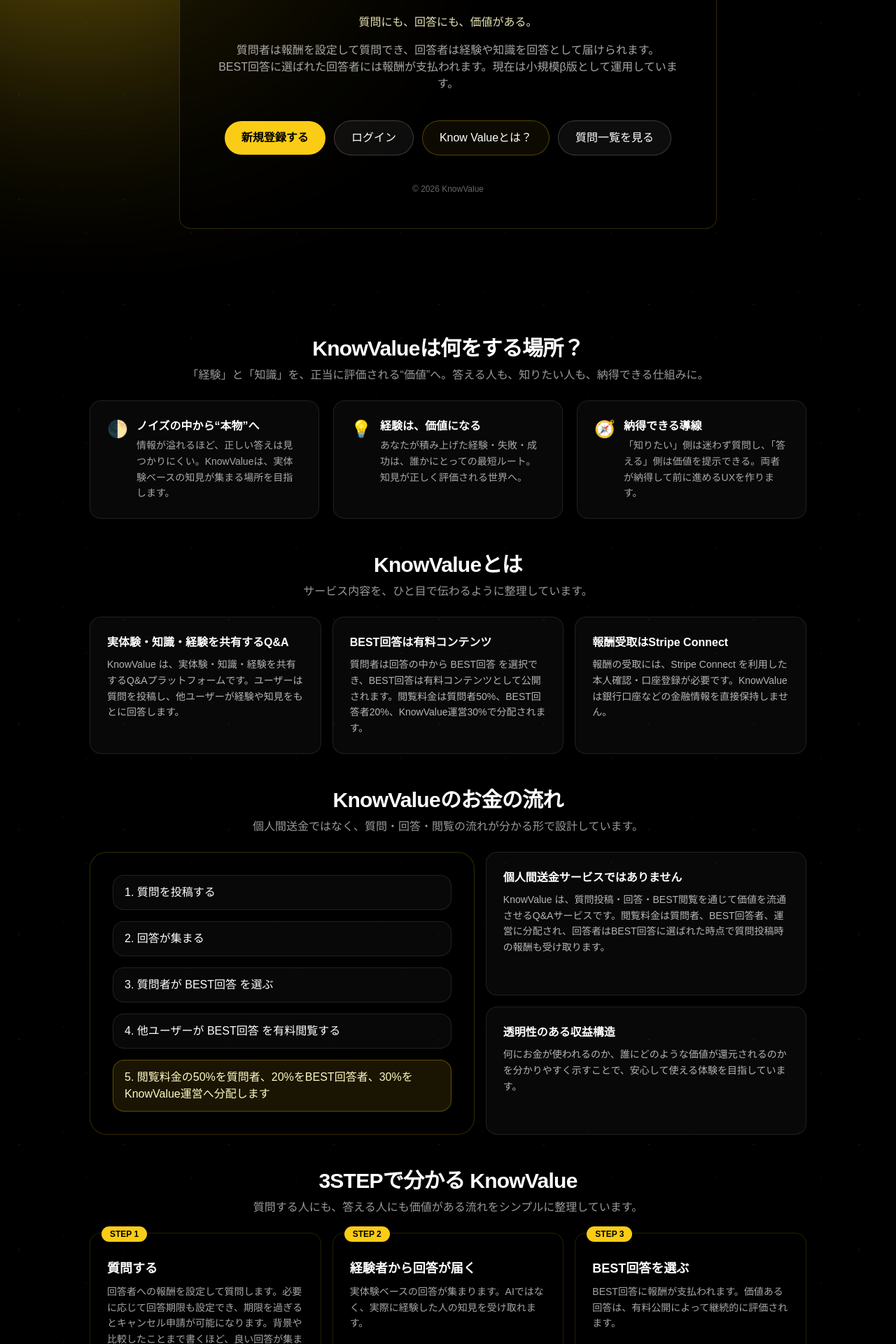
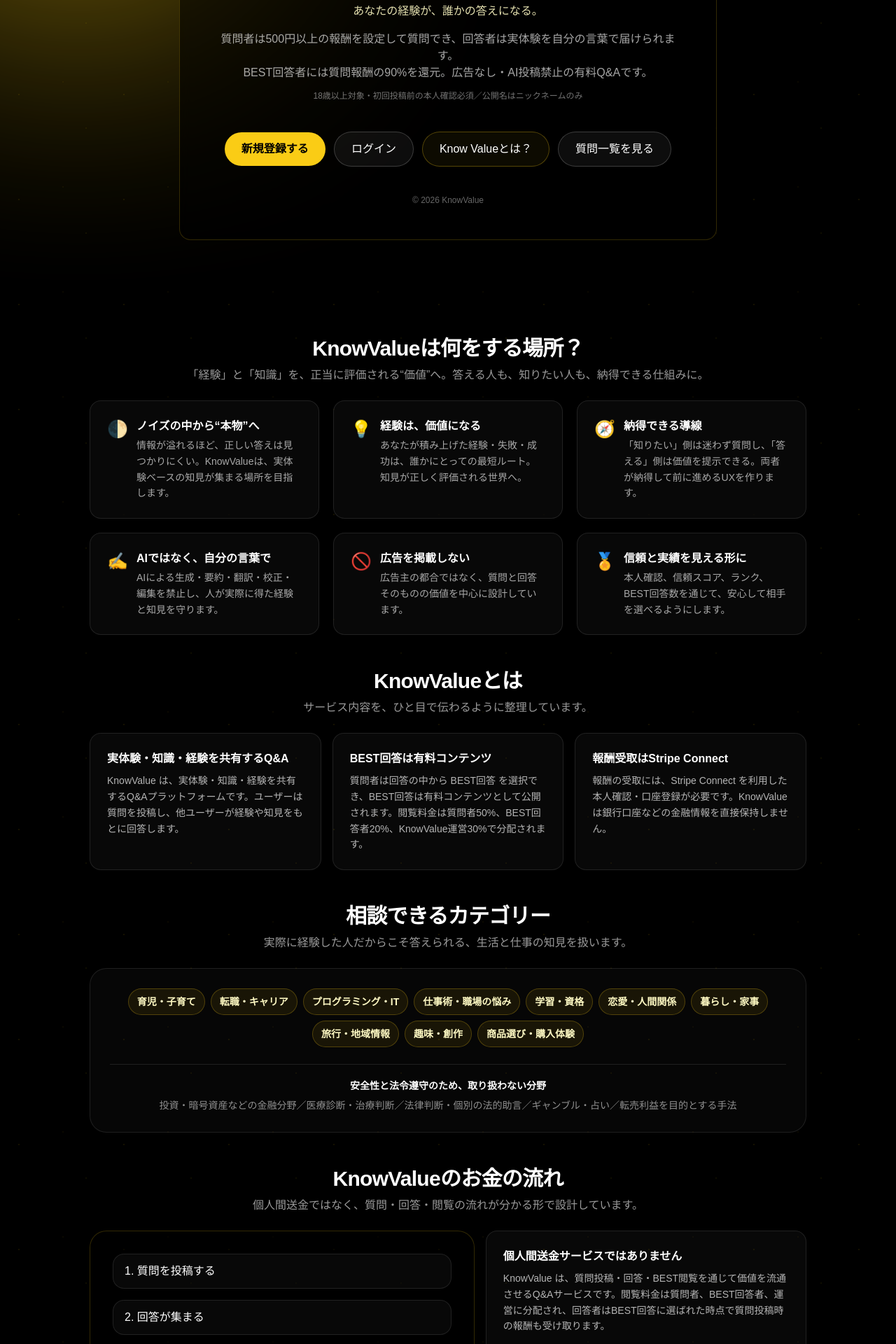
Before and after one commit to Kyuya0707/mitt-dev, a Next.js app: page / in a window 1280 px wide. Shown: the part 360-2280 px from the top of the page at 70% size. Built offline with nearby package versions, Linux system fonts and the light colour scheme; no server answers.

Commit message:
fix: align homepage with finalized requirements

```diff
--- a/app/(welcome)/page.tsx
+++ b/app/(welcome)/page.tsx
@@ -200,19 +200,40 @@
   defaultOpen?: boolean;
 };
 
+const ACTIVE_CATEGORIES = [
+  "育児・子育て",
+  "転職・キャリア",
+  "プログラミング・IT",
+  "仕事術・職場の悩み",
+  "学習・資格",
+  "恋愛・人間関係",
+  "暮らし・家事",
+  "旅行・地域情報",
+  "趣味・創作",
+  "商品選び・購入体験",
+] as const;
+
+const PROHIBITED_TOPICS = [
+  "投資・暗号資産などの金融分野",
+  "医療診断・治療判断",
+  "法律判断・個別の法的助言",
+  "ギャンブル・占い",
+  "転売利益を目的とする手法",
+] as const;
+
 const FAQ_ITEMS: FaqEntry[] = [
   {
     q: "質問をキャンセルできますか？",
-    a: "質問投稿後すぐに自由キャンセルはできません。回答期限を過ぎるとキャンセル申請が可能になり、回答がない場合は自動承認、回答がある場合は運営が内容を確認します。承認時は質問報酬を返金しますが、10%の利用料は返金されません。",
+    a: "質問投稿後すぐに自由キャンセルはできません。回答期限を過ぎるとキャンセル申請が可能になり、回答がない場合は自動承認、回答がある場合は運営が内容を確認します。承認時は質問報酬を返金しますが、10%の利用料とBoost料金は原則返金されません。",
     defaultOpen: true,
   },
   {
     q: "回答期限は設定できますか？",
-    a: "はい。質問投稿時に回答期限の設定が必須で、通常は投稿日の14日後以降を指定します。",
+    a: "はい。質問投稿時に回答期限の設定が必須で、通常は投稿日の14日後以降を指定します。条件を満たすBoost利用時だけ、最短7日まで短縮できます。",
   },
   {
     q: "回答期限を過ぎるとどうなりますか？",
-    a: "回答期限を過ぎると、質問者はキャンセル申請ができるようになります。キャンセルは引き続き管理者承認制で、決済や返金の扱いは運営確認後に進みます。",
+    a: "質問者はキャンセル申請ができるようになります。キャンセルが承認されるかBEST回答が決まるまでは回答を受け付けるため、良い回答をそのまま待つこともできます。",
   },
   {
     q: "回答期限は後から変更できますか？",
@@ -220,7 +241,7 @@
   },
   {
     q: "BEST回答とは何ですか？",
-    a: "質問者が、いちばん参考になった回答をBEST回答として選ぶ仕組みです。BEST回答に選ばれた回答者には、質問投稿時に設定された報酬が支払われます。BEST回答は、購入者だけが閲覧できる有料コンテンツになります。",
+    a: "質問者が、いちばん参考になった一つの回答をBEST回答として選ぶ仕組みです。BEST回答者には質問報酬の90%がサービス内残高へ付与されます。BEST回答は、質問者・回答者・購入者だけが全文を閲覧できる有料コンテンツになります。",
   },
   {
     q: "BEST回答の閲覧料とは何ですか？",
@@ -236,7 +257,7 @@
   },
   {
     q: "回答者はいつ報酬を受け取れますか？",
-    a: "回答がBEST回答に選ばれると、質問投稿時に設定された報酬の対象になります。報酬の受け取りには、マイページからの受取設定が必要です。設定が未完了の場合、支払いに時間がかかることがあります。",
+    a: "BEST回答に選ばれると質問報酬の90%がサービス内残高へ付与されます。月次締め時点で残高が5,000円以上ならまとめて振り込み、5,000円未満は翌月へ繰り越します。受け取りにはマイページからの受取設定が必要です。",
   },
   {
     q: "報酬を受け取るには何が必要ですか？",
@@ -244,7 +265,7 @@
   },
   {
     q: "質問はどのように投稿しますか？",
-    a: "質問内容、カテゴリ、報酬金額、BEST閲覧料に加えて、必要に応じて回答期限も入力して投稿します。必要に応じて画像も添付できます。決済が完了すると質問が公開され、回答が集まったら質問者がBEST回答を選びます。",
+    a: "質問内容、カテゴリ、500円以上の報酬金額、BEST閲覧料、回答期限を入力します。投稿時のお支払いは質問報酬と10%のプラットフォーム利用料です。決済が完了すると公開され、回答が集まったら質問者がBEST回答を選びます。",
   },
   {
     q: "回答はどのように投稿しますか？",
@@ -252,11 +273,19 @@
   },
   {
     q: "交渉機能とは何ですか？",
-    a: "回答者が「追加報酬があれば、もっと詳しく回答できる」と質問者へ提案できる機能です。質問者が承認すると追加決済に進み、見送られた場合は回答者へ通知されます。通常のBEST回答報酬とは別の提案機能です。",
+    a: "回答者が追加報酬を提案できる機能です。質問者が承認すると追加報酬と10%の利用料を支払い、提案者が7日以内に回答すると追加報酬の90%が付与されます。追加報酬は、その回答がBESTに選ばれなくても返金されません。",
   },
   {
-    q: "AI回答ではなく、実体験や知見を重視しているのはなぜですか？",
-    a: "KnowValueは、実際に経験した人の知見に価値があると考えています。AIの一般論よりも、失敗談や現場感のある答えのほうが、より具体的で役立つことが多いからです。",
+    q: "投稿にAIを利用できますか？",
+    a: "利用できません。回答だけでなく、質問やコメントを含む投稿について、AIによる生成・要約・翻訳・校正・編集を禁止しています。ご自身の言葉と実体験で投稿してください。",
+  },
+  {
+    q: "90日以内にBEST回答が決まらない場合は？",
+    a: "決済完了から90日で質問報酬を自動返金し、質問を報酬停止中にして新しい回答を停止します。質問と既存回答は残り、質問者は新しい報酬と10%の利用料を支払って同じ質問を再開できます。",
+  },
+  {
+    q: "Boostとは何ですか？",
+    a: "報酬3,000円以上の質問を3日間上位へ表示する機能です。1回の料金は質問報酬の10%で、一つの質問につき最大3回利用できます。",
   },
   {
     q: "不適切な投稿や違反投稿は通報できますか？",
@@ -284,7 +313,7 @@
   },
   {
     q: "どんな人に向いていますか？",
-    a: "本気で“答え”が欲しい人、そして経験を正しく評価してもらいたい人に向いています。仕事・生活・投資・キャリアなど、実体験が強い領域ほど相性が良いです。",
+    a: "本気で答えが欲しい人、そして自分の経験を正しく評価してもらいたい18歳以上の人に向いています。育児、キャリア、IT、仕事、学習、恋愛、暮らしなど、実体験が役立つ領域で利用できます。",
   },
 ] as const;
 
@@ -390,9 +419,9 @@
                 animate={{ opacity: 1 }}
                 transition={{ duration: 1.0, delay: 0.55 }}
               >
-                あなたの経験が、
+                あなたの経験は、
                 <br />
-                誰かの答えになる。
+                <span className="text-yellow-300">AIよりも価値がある。</span>
               </motion.p>
 
               <motion.p
@@ -401,9 +430,9 @@
                 animate={{ opacity: 1 }}
                 transition={{ duration: 1.0, delay: 0.68 }}
               >
-                質問にも、回答にも、
+                あなたの経験が、
                 <br className="sm:hidden" />
-                価値がある。
+                誰かの答えになる。
               </motion.p>
 
               <motion.p
@@ -412,9 +441,18 @@
                 animate={{ opacity: 1 }}
                 transition={{ duration: 1.0, delay: 0.8 }}
               >
-                質問者は報酬を設定して質問でき、回答者は経験や知識を回答として届けられます。
+                質問者は500円以上の報酬を設定して質問でき、回答者は実体験を自分の言葉で届けられます。
                 <br />
-                BEST回答に選ばれた回答者には報酬が支払われます。現在は小規模β版として運用しています。
+                BEST回答者には質問報酬の90%を還元。広告なし・AI投稿禁止の有料Q&amp;Aです。
+              </motion.p>
+
+              <motion.p
+                className="mt-3 text-xs leading-relaxed text-white/45"
+                initial={{ opacity: 0 }}
+                animate={{ opacity: 1 }}
+                transition={{ duration: 1.0, delay: 0.9 }}
+              >
+                18歳以上対象・初回投稿前の本人確認必須／公開名はニックネームのみ
               </motion.p>
 
               {/* ✅ CTA（ここだけログイン状態で出し分け） */}
@@ -532,6 +570,24 @@
                 desc="「知りたい」側は迷わず質問し、「答える」側は価値を提示できる。両者が納得して前に進めるUXを作ります。"
                 delay={0.19}
               />
+              <FeatureCard
+                icon="✍️"
+                title="AIではなく、自分の言葉で"
+                desc="AIによる生成・要約・翻訳・校正・編集を禁止し、人が実際に得た経験と知見を守ります。"
+                delay={0.26}
+              />
+              <FeatureCard
+                icon="🚫"
+                title="広告を掲載しない"
+                desc="広告主の都合ではなく、質問と回答そのものの価値を中心に設計しています。"
+                delay={0.33}
+              />
+              <FeatureCard
+                icon="🏅"
+                title="信頼と実績を見える形に"
+                desc="本人確認、信頼スコア、ランク、BEST回答数を通じて、安心して相手を選べるようにします。"
+                delay={0.4}
+              />
             </div>
 
             <div className="mt-12">
@@ -553,6 +609,35 @@
                   title="報酬受取はStripe Connect"
                   desc="報酬の受取には、Stripe Connect を利用した本人確認・口座登録が必要です。KnowValue は銀行口座などの金融情報を直接保持しません。"
                 />
+              </div>
+            </div>
+
+            <div className="mt-12">
+              <SectionTitle
+                title="相談できるカテゴリー"
+                subtitle="実際に経験した人だからこそ答えられる、生活と仕事の知見を扱います。"
+              />
+
+              <div className="rounded-3xl border border-white/10 bg-white/[0.025] p-5 sm:p-7">
+                <div className="flex flex-wrap justify-center gap-2">
+                  {ACTIVE_CATEGORIES.map((category) => (
+                    <span
+                      key={category}
+                      className="rounded-full border border-yellow-400/25 bg-yellow-400/[0.08] px-3 py-2 text-xs font-semibold text-yellow-100 sm:text-sm"
+                    >
+                      {category}
+                    </span>
+                  ))}
+                </div>
+
+                <div className="mt-6 border-t border-white/10 pt-5">
+                  <p className="text-center text-sm font-bold text-white">
+                    安全性と法令遵守のため、取り扱わない分野
+                  </p>
+                  <p className="mt-2 text-center text-xs leading-relaxed text-white/55 sm:text-sm">
+                    {PROHIBITED_TOPICS.join("／")}
+                  </p>
+                </div>
               </div>
             </div>
 
@@ -614,7 +699,7 @@
                 <StepCard
                   step="STEP 1"
                   title="質問する"
-                  desc="回答者への報酬を設定して質問します。必要に応じて回答期限も設定でき、期限を過ぎるとキャンセル申請が可能になります。背景や比較したことまで書くほど、良い回答が集まりやすくなります。"
+                  desc="500円以上の報酬と回答期限を設定し、報酬に10%の利用料を加えて支払います。期限を過ぎるとキャンセル申請が可能です。"
                   delay={0.05}
                 />
                 <StepCard
@@ -626,7 +711,7 @@
                 <StepCard
                   step="STEP 3"
                   title="BEST回答を選ぶ"
-                  desc="BEST回答に報酬が支払われます。価値ある回答は、有料公開によって継続的に評価されます。"
+                  desc="BEST回答者へ質問報酬の90%を付与します。BEST回答は有料公開され、購入後は恒久的に閲覧できます。"
                   delay={0.19}
                 />
               </div>
```
